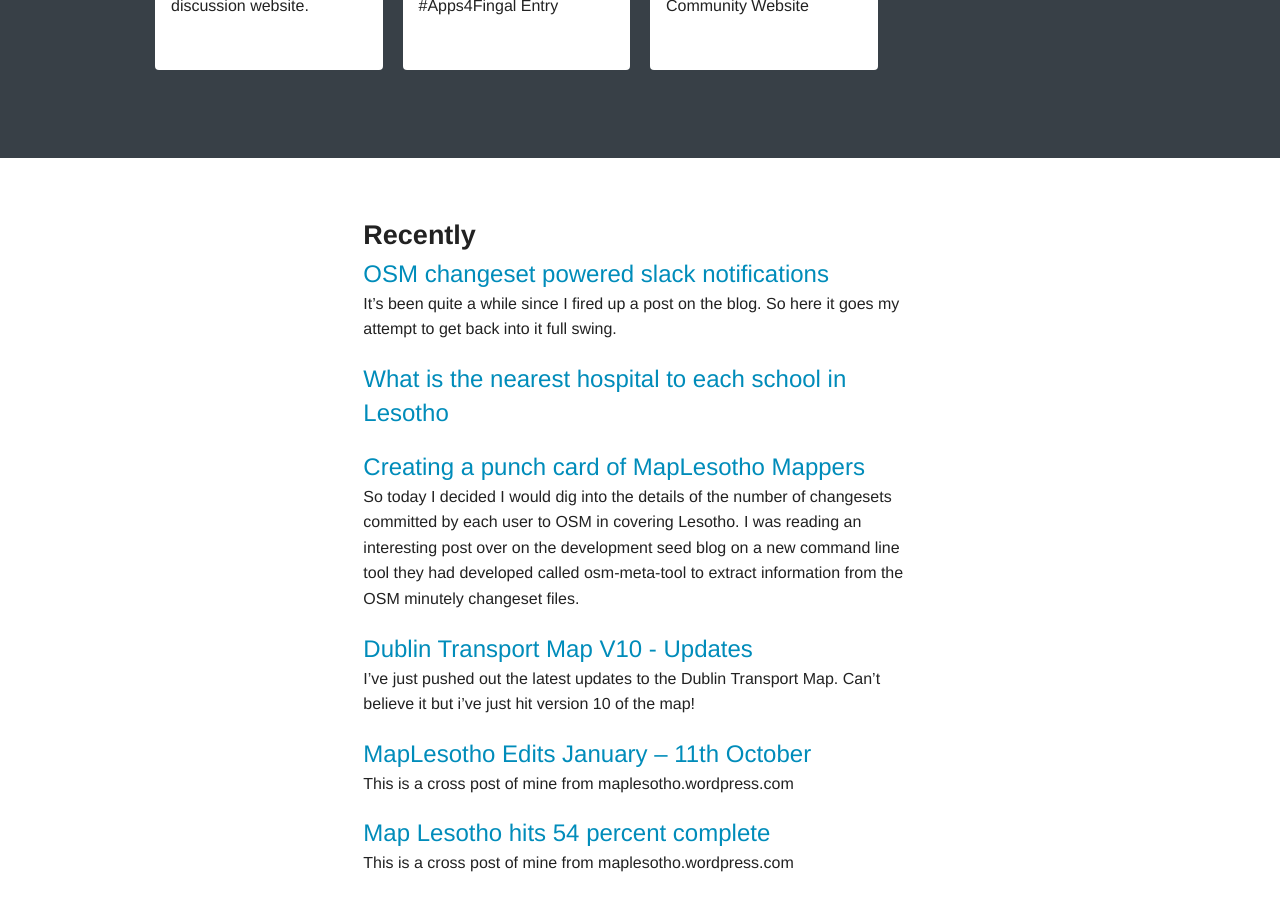
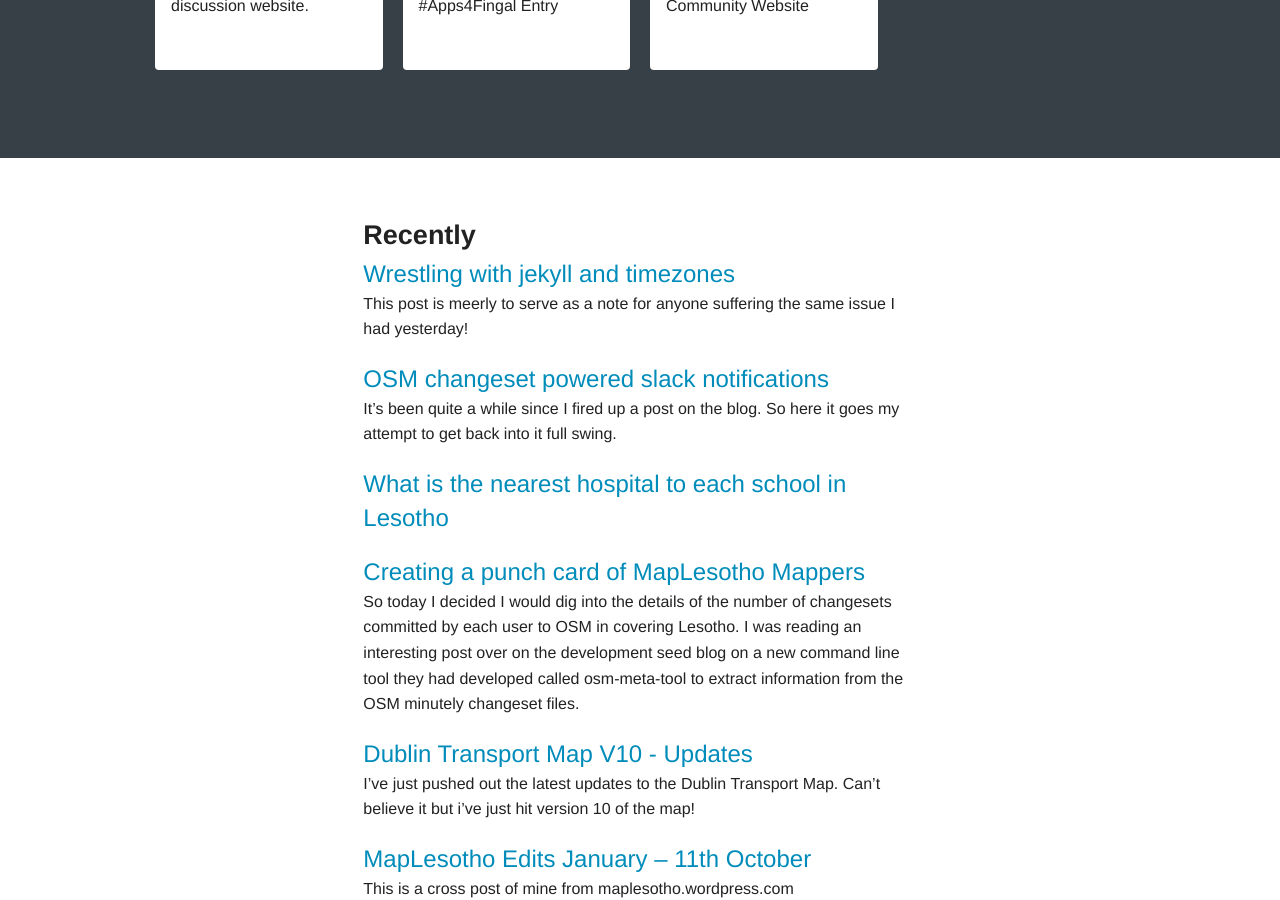
Before and after one commit to rustyb/cbroderickme, a Jekyll site: the page built from index.html, in a window 1280 px wide and 900 px high, scrolled down 1325 px. Built offline with Jekyll 4.4.1, drawn with Linux system fonts in a browser that asks for light colours; comment, search, counter and statistics services are not loaded.

Commit message:
add metadata - no thanks to prose

```diff
--- a/_posts/2017-01-20-wrestling-jekyll-and-timezones.md
+++ b/_posts/2017-01-20-wrestling-jekyll-and-timezones.md
@@ -1,6 +1,11 @@
 ---
-published: false
+layout: post
+title:  "Wrestling with jekyll and timezones"
+categories: blog
+tags: jekyll, headaches
+published: true
 ---
+
 This post is meerly to serve as a note for anyone suffering the same issue I had yesterday!
 
 Currently I live in Brussels so UTC +1 OR +1000. It turns out jekyll (our favourite blogging engine) can get it's wires crossed when you create a new post and are using the date slug created by the `post_render`hook.
```
